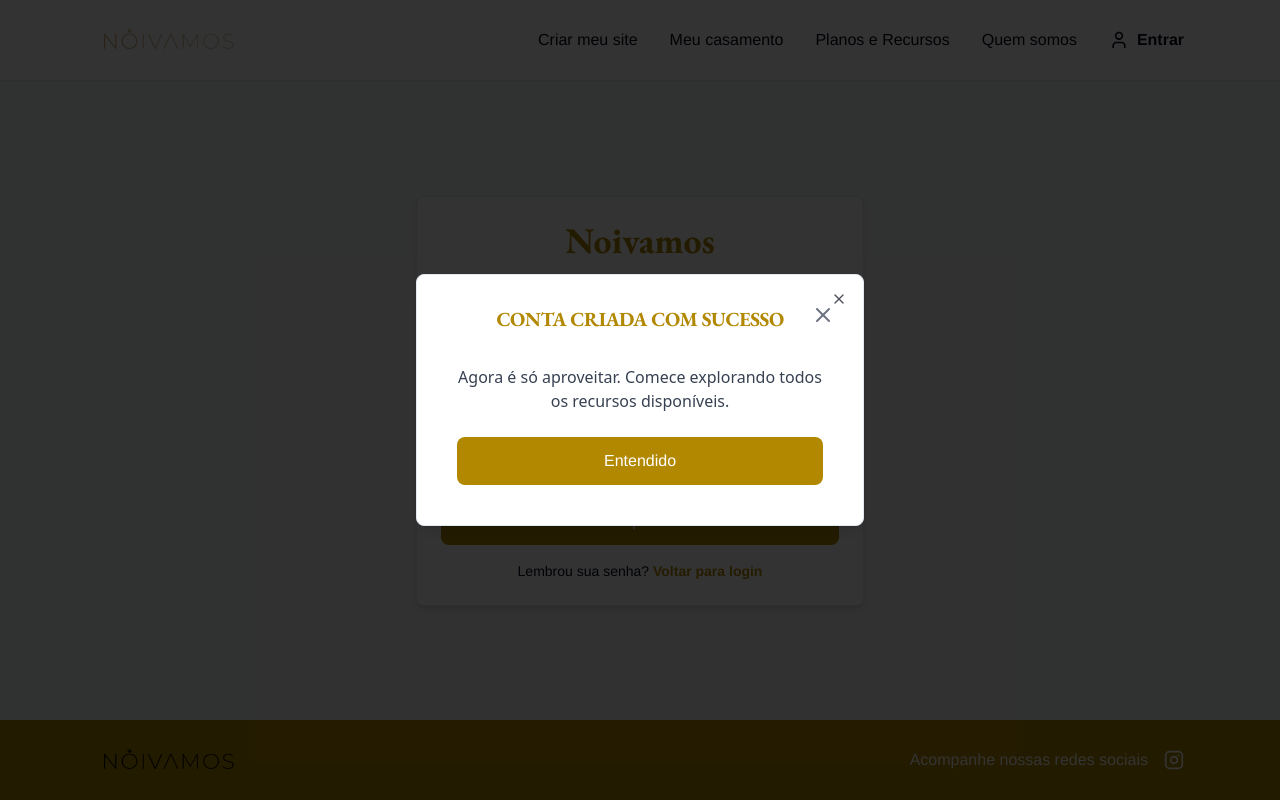
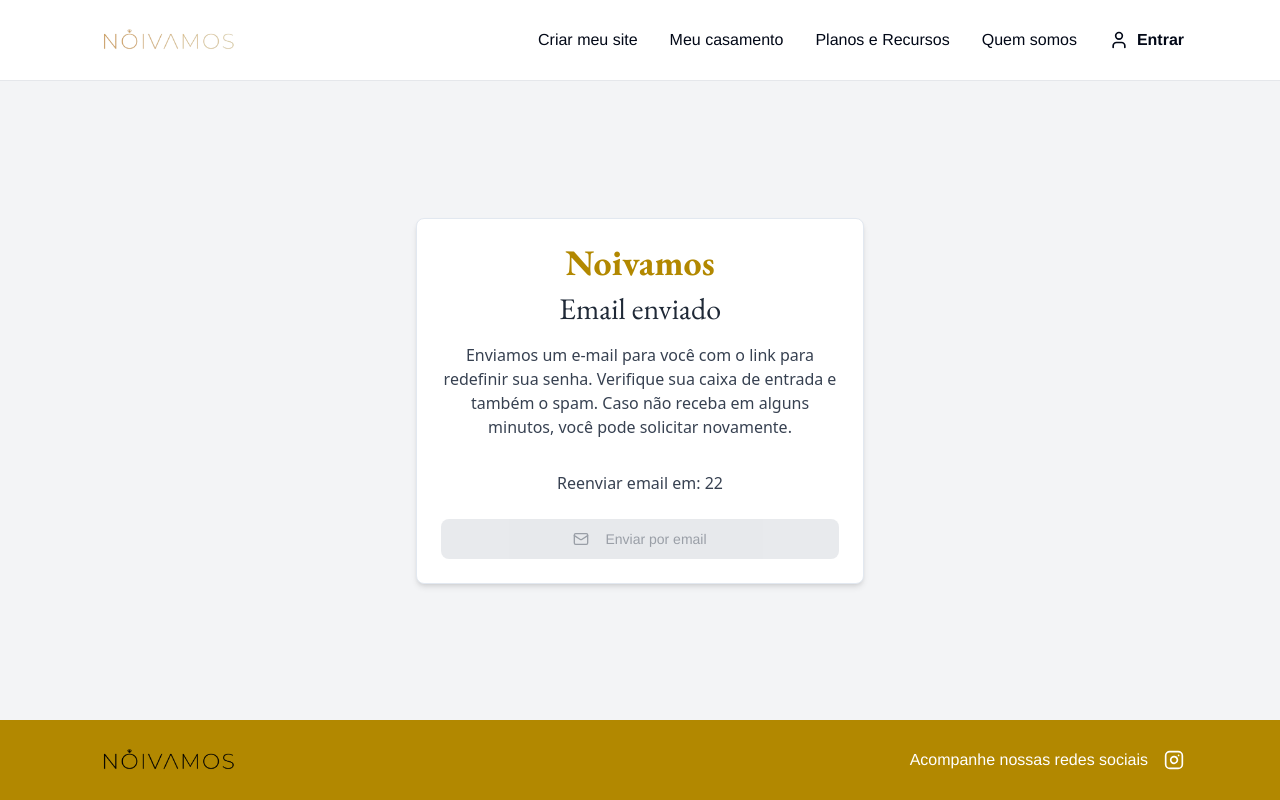
Before and after one commit to Fnatic12/noivamos-frontend, a React (Vite) app: page /forgot-password in a window 1280 px wide. Both pictures are taken after typing "name@example.com" into the empty fields and a click on the button "Enviar por email". Built offline with nearby package versions, Linux system fonts and the light colour scheme; a web font is replaced by a local one.

Commit message:
Add ForgotPassword page
Implement ForgotPassword page with the same pattern as other pages.

```diff
--- a/src/components/ForgotPasswordForm.tsx
+++ b/src/components/ForgotPasswordForm.tsx
@@ -4,17 +4,42 @@ import { useNavigate } from 'react-router-dom';
 import SuccessDialog from './SuccessDialog';
 import { Input } from './ui/input';
 import { Link } from 'react-router-dom';
+import { Button } from './ui/button';
+import { Mail } from 'lucide-react';
 
 const ForgotPasswordForm = () => {
   const navigate = useNavigate();
   const [email, setEmail] = useState('');
   const [showSuccess, setShowSuccess] = useState(false);
+  const [isEmailSent, setIsEmailSent] = useState(false);
+  const [countdownTime, setCountdownTime] = useState(24);
 
   const handleSubmit = (e: React.FormEvent) => {
     e.preventDefault();
     console.log('Recuperação de senha solicitada para:', email);
     // Aqui você normalmente chamaria uma API para enviar o email de recuperação
-    setShowSuccess(true);
+    setIsEmailSent(true);
+
+    // Inicia contagem regressiva
+    startCountdown();
+  };
+
+  const startCountdown = () => {
+    const interval = setInterval(() => {
+      setCountdownTime((prevTime) => {
+        if (prevTime <= 1) {
+          clearInterval(interval);
+          return 0;
+        }
+        return prevTime - 1;
+      });
+    }, 1000);
+  };
+
+  const handleResendEmail = () => {
+    setCountdownTime(24);
+    startCountdown();
+    console.log('Reenviando email para:', email);
   };
 
   const handleSuccessDialogClose = () => {
@@ -22,6 +47,39 @@ const ForgotPasswordForm = () => {
     // Opcionalmente redirecionar para login após fechar o diálogo
     navigate('/login');
   };
+
+  if (isEmailSent) {
+    return (
+      <div className="w-full text-center">
+        <h1 className="font-garamond font-bold text-[#B28800] text-4xl mb-2">
+          Noivamos
+        </h1>
+
+        <h2 className="font-garamond text-3xl mb-4 text-gray-800">
+          Email enviado
+        </h2>
+
+        <p className="text-center mb-8 text-gray-700 max-w-md mx-auto">
+          Enviamos um e-mail para você com o link para redefinir sua senha. Verifique sua caixa
+          de entrada e também o spam. Caso não receba em alguns minutos, você pode
+          solicitar novamente.
+        </p>
+
+        <div className="text-gray-700 mb-6">
+          Reenviar email em: {countdownTime}
+        </div>
+
+        <Button
+          className="w-full py-3 bg-gray-300 hover:bg-gray-400 text-gray-700 font-avenir font-medium rounded-lg transition-colors flex items-center justify-center"
+          onClick={handleResendEmail}
+          disabled={countdownTime > 0}
+        >
+          <Mail className="mr-2" size={18} />
+          Enviar por email
+        </Button>
+      </div>
+    );
+  }
 
   return (
     <div className="w-full">
```
